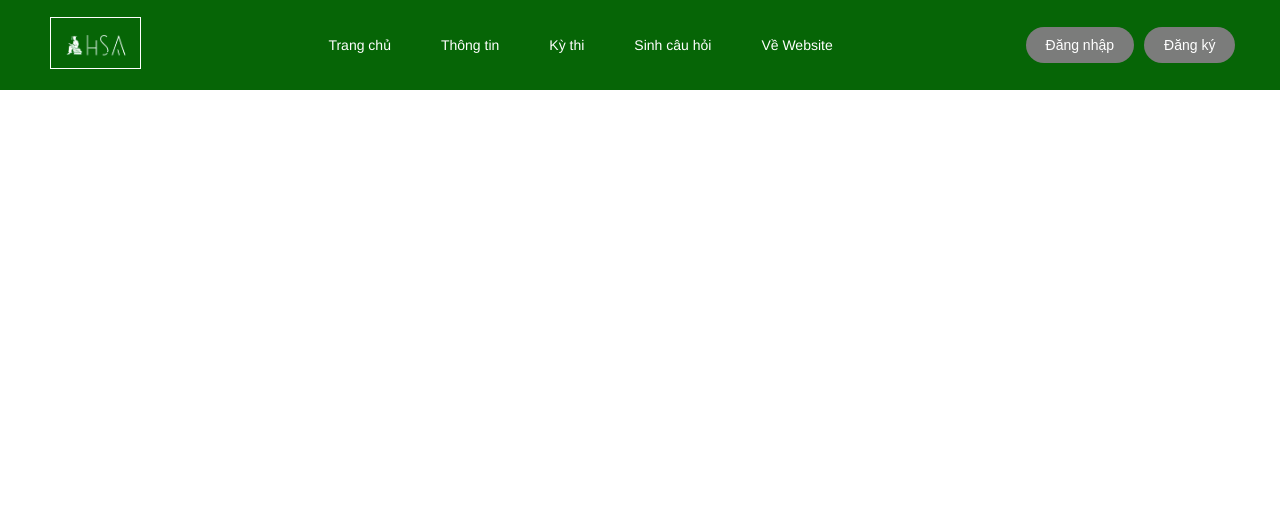
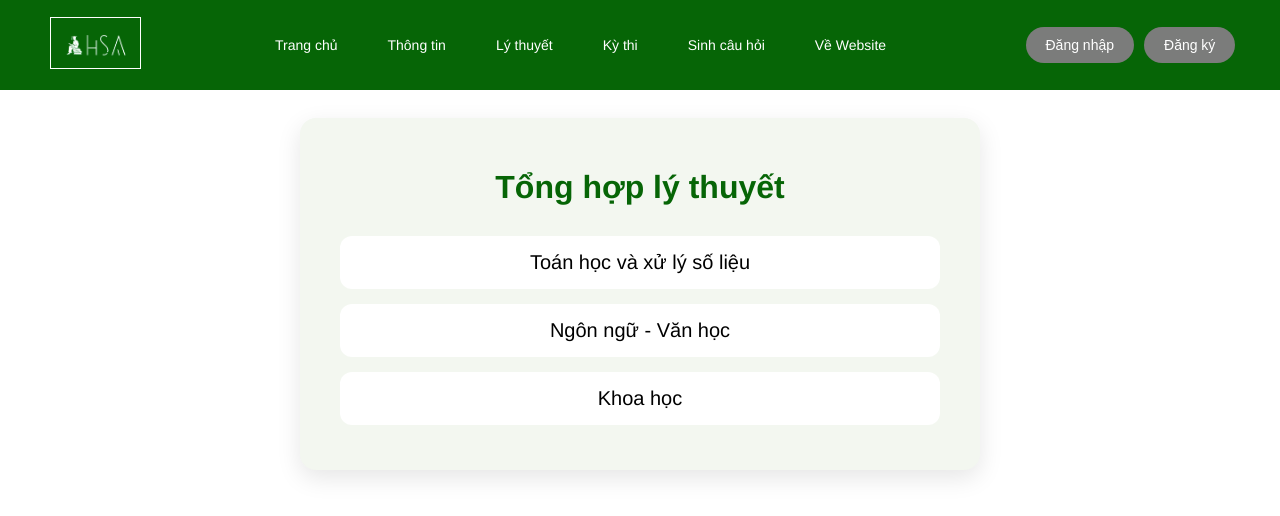
Before and after one commit to hoanggcoder/dgnl-fe, a Vue app: page /review in a window 1280 px wide. Shown: the top 516 px of the page. Built offline with nearby package versions, Linux system fonts and the light colour scheme.

Commit message:
multiples

```diff
--- a/src/components/NavBar.vue
+++ b/src/components/NavBar.vue
@@ -12,6 +12,9 @@
       </li>
       <li>
         <router-link to="/article-list" @click="setActive('article-list')" :class="{ active: activeLink === 'article-list' }">Thông tin</router-link>
+      </li>
+      <li>
+        <router-link to="/review" @click="setActive('review')" :class="{ active: activeLink === 'review' }">Lý thuyết</router-link>
       </li>
       <li>
         <router-link to="/exam-list" @click="setActive('exam-list')" :class="{ active: activeLink === 'exam-list' }">Kỳ thi</router-link>
--- a/src/components/aboutPages/AboutPartI.vue
+++ b/src/components/aboutPages/AboutPartI.vue
@@ -16,7 +16,8 @@ export default {
   name: 'ExamContent',
   data() {
     return {
-      topics: []
+      topics: [],
+      articleId: null
     };
   },
   methods: {
@@ -28,8 +29,14 @@ export default {
         console.error("Error fetching topics:", error);
       }
     },
-    selectTopic(topic) {
-      window.location.href = "/article/" + topic.id;
+    async selectTopic(topic) {
+      try {
+        const response = await axios.get('http://localhost:8080/article/tag/' + topic.id);
+        this.articleId = response.data;
+        this.$router.push("/article/" + this.articleId);
+      } catch (error) {
+        console.error("Error selecting topic:", error);
+      }
     }
   },
   mounted() {
--- /dev/null
+++ b/src/components/aboutPages/ReviewPage.vue
@@ -0,0 +1,81 @@
+<template>
+    <div class="subjects-list">
+      <h1 class="subject-title">Tổng hợp lý thuyết</h1>
+      <ul class="subject-ul">
+        <li
+          v-for="subject in subjects"
+          :key="subject"
+          @click="selectSubject(subject)"
+          class="subject-item"
+        >
+          {{ subject }}
+        </li>
+      </ul>
+    </div>
+  </template>
+
+<script setup>
+import { ref } from 'vue';
+
+const subjects = ref([
+  'Toán học và xử lý số liệu',
+  'Ngôn ngữ - Văn học',
+  'Khoa học'
+]);
+
+const subjectLinks = {
+  'Toán học và xử lý số liệu': '/about-part-1',
+  'Ngôn ngữ - Văn học': '/about-part-2',
+  'Khoa học': '/about-part-3'
+};
+
+const selectSubject = (subject) => {
+  const link = subjectLinks[subject];
+  if (link) {
+    window.location.href = link;
+  }
+};
+</script>
+
+<style scoped>
+.subjects-list {
+  max-width: 600px;
+  margin: 40px auto;
+  background: #f3f7f0;
+  padding: 30px 40px;
+  border-radius: 16px;
+  box-shadow: 0 8px 24px rgba(0, 0, 0, 0.1);
+  text-align: center;
+}
+
+.subject-title {
+  font-size: 32px;
+  font-weight: bold;
+  margin-bottom: 30px;
+  color: #066506;
+}
+
+.subject-ul {
+  list-style: none;
+  padding: 0;
+  margin: 0;
+}
+
+.subject-item {
+  font-size: 20px;
+  padding: 15px 20px;
+  margin-bottom: 15px;
+  background-color: white;
+  border-radius: 12px;
+  cursor: pointer;
+  transition: all 0.3s ease;
+  user-select: none;
+}
+
+.subject-item:hover {
+  background-color: #066506;
+  color: #ffffff;
+  transform: translateY(-3px);
+  box-shadow: 0 4px 12px rgba(79, 70, 229, 0.3);
+}
+</style>
--- a/src/components/articlesPages/AddArticlePage.vue
+++ b/src/components/articlesPages/AddArticlePage.vue
@@ -2,9 +2,9 @@
   <div class="add-article">
     <h2>Thêm Bài Viết</h2>
     <form @submit.prevent="submitArticle">
-      <div class="form-group">
-        <label for="topicId">Chủ Đề</label>
+      <div class="form-group flex-container">
         <div class="multi-select">
+          <label>Chủ Đề</label>
           <div class="topic-list">
             <div v-for="topic in topics" :key="topic.id" class="checkbox-group">
               <input type="checkbox" :id="'topic-' + topic.id" :value="topic.id" v-model="selectedTopics" />
@@ -12,10 +12,22 @@
             </div>
           </div>
         </div>
+
         <div class="selected-topics">
-          <span v-for="topicId in selectedTopics" :key="topicId" class="selected-topic">
-            {{ topics.find(t => t.id === topicId)?.name }}
-          </span>
+          <label>Đã chọn</label>
+          <div>
+            <span v-for="topicId in selectedTopics" :key="topicId" class="selected-topic">
+              {{ topics.find(t => t.id === topicId)?.name }}
+            </span>
+          </div>
+        </div>
+      </div>
+
+      <div class="form-group">
+        <label>Loại Bài Viết</label>
+        <div class="type-buttons">
+          <button type="button" :class="{ active: article.type === 'baibao' }" @click="setType('baibao')">Bài báo</button>
+          <button type="button" :class="{ active: article.type === 'tonghop' }" @click="setType('tonghop')">Tổng hợp kiến thức</button>
         </div>
       </div>
 
@@ -55,7 +67,8 @@ export default {
         description: "",
         textData: "",
         createdDate: new Date().toISOString().split("T")[0],
-        topicId: 30
+        topicId: 30,
+        type: "baibao",
       },
       selectedTopics: [],
       topics: [],
@@ -65,7 +78,11 @@ export default {
   },
   watch: {
     selectedTopics() {
-      this.article.tag = this.selectedTopics.join(";");
+      if (this.article.type === 'tonghop') {
+        this.article.tag = this.selectedTopics[this.selectedTopics.length - 1] || "";
+      } else {
+        this.article.tag = this.selectedTopics.join(";");
+      }
     }
   },
   mounted() {
@@ -78,6 +95,19 @@ export default {
         this.topics = response.data;
       } catch (error) {
         console.error("Lỗi khi tải danh sách chủ đề", error);
+      }
+    },
+    async setType(type) {
+      this.article.type = type;
+      this.selectedTopics = [];
+      if (type === "baibao") {
+        const response = await axios.get("http://localhost:8080/topic");
+        this.topics = response.data;
+        this.article.topicId = 1;
+      } else if (type === "tonghop") {
+        const response = await axios.get("http://localhost:8080/topic/oid/31");
+        this.topics = response.data;
+        this.article.topicId = 30;
       }
     },
     async submitArticle() {
@@ -107,6 +137,8 @@ export default {
         description: "",
         textData: "",
         createdDate: new Date().toISOString().split("T")[0],
+        type: "",
+        topicId: 30,
       };
       this.selectedTopics = [];
     },
@@ -116,7 +148,7 @@ export default {
 
 <style scoped>
 .add-article {
-  max-width: 500px;
+  max-width: 700px;
   margin: 20px auto;
   padding: 20px;
   border-radius: 10px;
@@ -130,20 +162,21 @@ h2 {
 }
 
 .form-group {
-  margin-bottom: 15px;
+  margin-bottom: 20px;
+  margin-right: 20px;
 }
 
-label {
-  display: block;
-  font-weight: bold;
-  margin-bottom: 5px;
-  color: #555;
+.flex-container {
+  display: flex;
+  gap: 20px;
+  align-items: flex-start;
 }
 
 .multi-select {
+  flex: 1;
   display: flex;
   flex-direction: column;
-  max-height: 150px;
+  max-height: 200px;
   overflow-y: auto;
   border: 1px solid #ddd;
   padding: 10px;
@@ -157,7 +190,7 @@ label {
 }
 
 .selected-topics {
-  margin-top: 10px;
+  flex: 1;
 }
 
 .selected-topic {
@@ -168,6 +201,28 @@ label {
   border-radius: 5px;
   margin: 2px;
   font-size: 14px;
+}
+
+.type-buttons {
+  display: flex;
+  gap: 10px;
+}
+
+.type-buttons button {
+  flex: 1;
+  padding: 10px;
+  border: 1px solid #066506;
+  background: white;
+  color: #066506;
+  border-radius: 8px;
+  cursor: pointer;
+  transition: 0.3s;
+}
+
+.type-buttons button.active,
+.type-buttons button:hover {
+  background: #066506;
+  color: white;
 }
 
 .modern-input, .modern-textarea {
@@ -198,7 +253,7 @@ label {
 }
 
 .modern-button:hover {
-  background: #066506;
+  background: #044604;
 }
 
 .success-message {
--- a/src/components/minigames/EditGamePage.vue
+++ b/src/components/minigames/EditGamePage.vue
@@ -22,7 +22,7 @@
   import { ref, onMounted, watch } from 'vue';
   import axios from 'axios';
 
-  const selectedType = ref('hangman');
+  const selectedType = ref('wordle');
   const gameValue = ref('');
   const newValue = ref('');
 
--- a/src/components/userInfoPages/DailyTips.vue
+++ b/src/components/userInfoPages/DailyTips.vue
@@ -1,35 +1,52 @@
 <template>
-    <div class='daily-tips'>
+  <div class="daily-tips">
     <h2>Lời khuyên cho bạn</h2>
-      <p class='tip'>{{ currentTip }}</p>
+    <p class="tip">{{ currentTip }}</p>
   </div>
 </template>
 
+
 <script>
+import axios from "axios";
+
 export default {
   name: "DailyTips",
   data() {
     return {
-        tips: [
-          "HÃy sử dụng hết thời gian được cho phép và xem lại câu hỏi.",
-          "Ôn luyện kỹ hơn ở phần 1",
-          "Chú ý điền đúng chính tả và đúng cấu trúc được yêu cầu cho câu hỏi điền đáp án",
-          "Hãy làm các đề thi thử để làm quen với áp lực thời gian.",
-        ],
+      userId: localStorage.getItem("id"),
       currentTip: "",
     };
   },
   mounted() {
-      this.getRandomTip();
+    this.getDailyTip();
   },
   methods: {
-      getRandomTip() {
-        const randomIndex = Math.floor(Math.random() * this.tips.length);
-        this.currentTip = this.tips[randomIndex];
+    getDailyTip() {
+      if (this.userId) {
+        const userIdAsNumber = parseInt(this.userId, 10);
+
+        if (!isNaN(userIdAsNumber)) {
+          axios
+            .get(`http://localhost:8080/user/daily-tip/${userIdAsNumber}`)
+            .then((response) => {
+              this.currentTip = response.data;
+            })
+            .catch((error) => {
+              console.error("There was an error fetching the daily tip:", error);
+              this.currentTip = "Lỗi khi tải lời khuyên.";
+            });
+        } else {
+          console.error("Invalid userId format");
+          this.currentTip = "ID người dùng không hợp lệ.";
+        }
+      } else {
+        this.currentTip = "Không có ID người dùng.";
+      }
     },
   },
 };
 </script>
+
 
   <style scoped>
   .daily-tips {
--- a/src/utils/router.js
+++ b/src/utils/router.js
@@ -27,6 +27,7 @@ import ChangePassword from '@/components/userInfoPages/ChangePassword.vue';
 import AboutPartI from '@/components/aboutPages/AboutPartI.vue';
 import AboutPartII from '@/components/aboutPages/AboutPartII.vue';
 import AboutPartIII from '@/components/aboutPages/AboutPartIII.vue';
+import ReviewPage from '@/components/aboutPages/ReviewPage.vue';
 
 const routes = [
   { path: '/', component: HomeView },
@@ -58,6 +59,7 @@ const routes = [
   { path : '/about-part-1', component: AboutPartI},
   { path : '/about-part-2', component: AboutPartII},
   { path : '/about-part-3', component: AboutPartIII},
+  { path : '/review', component: ReviewPage},
 ];
 
 const router = createRouter({
```
Lines whose indentation alone changed are shown as unchanged.
